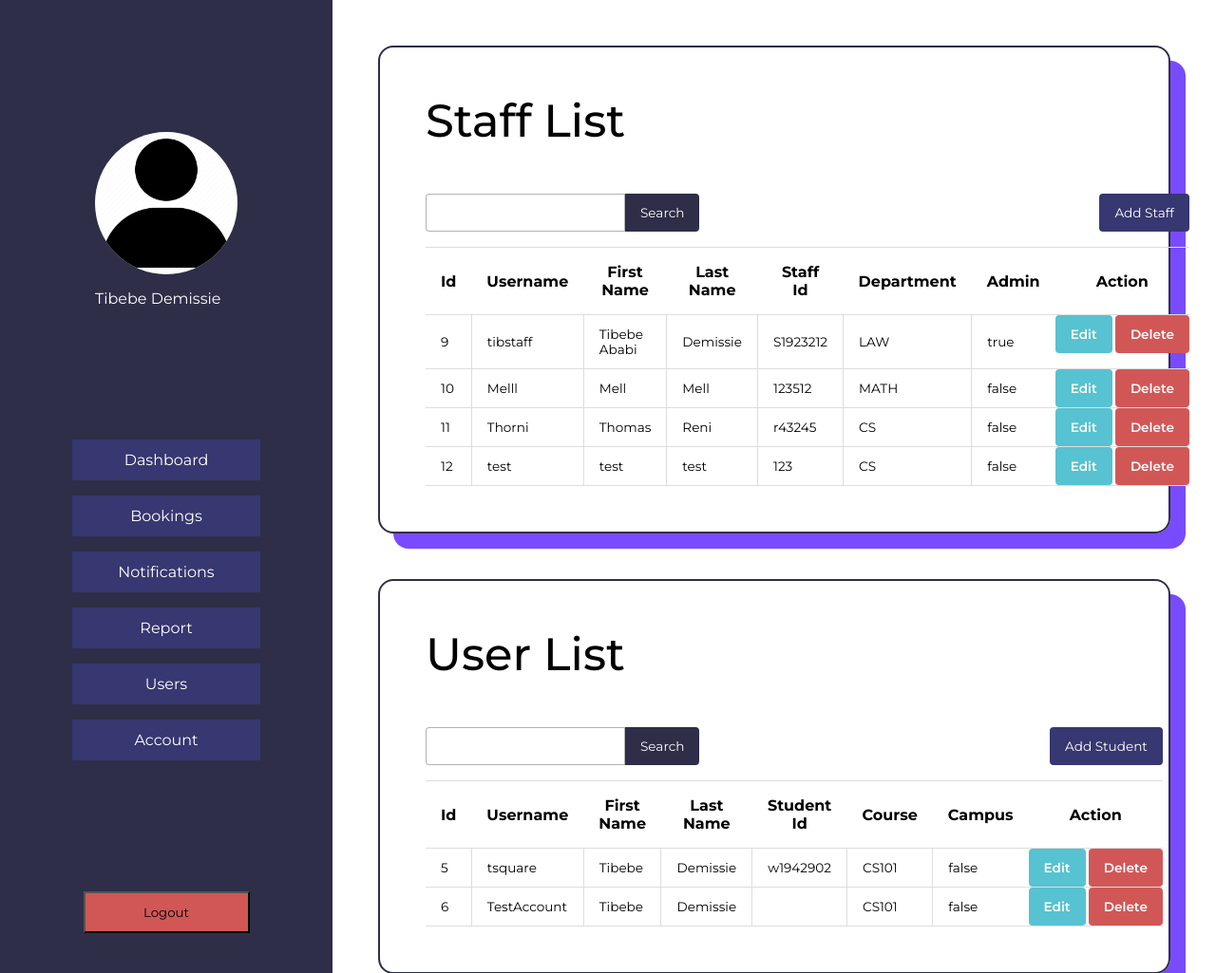
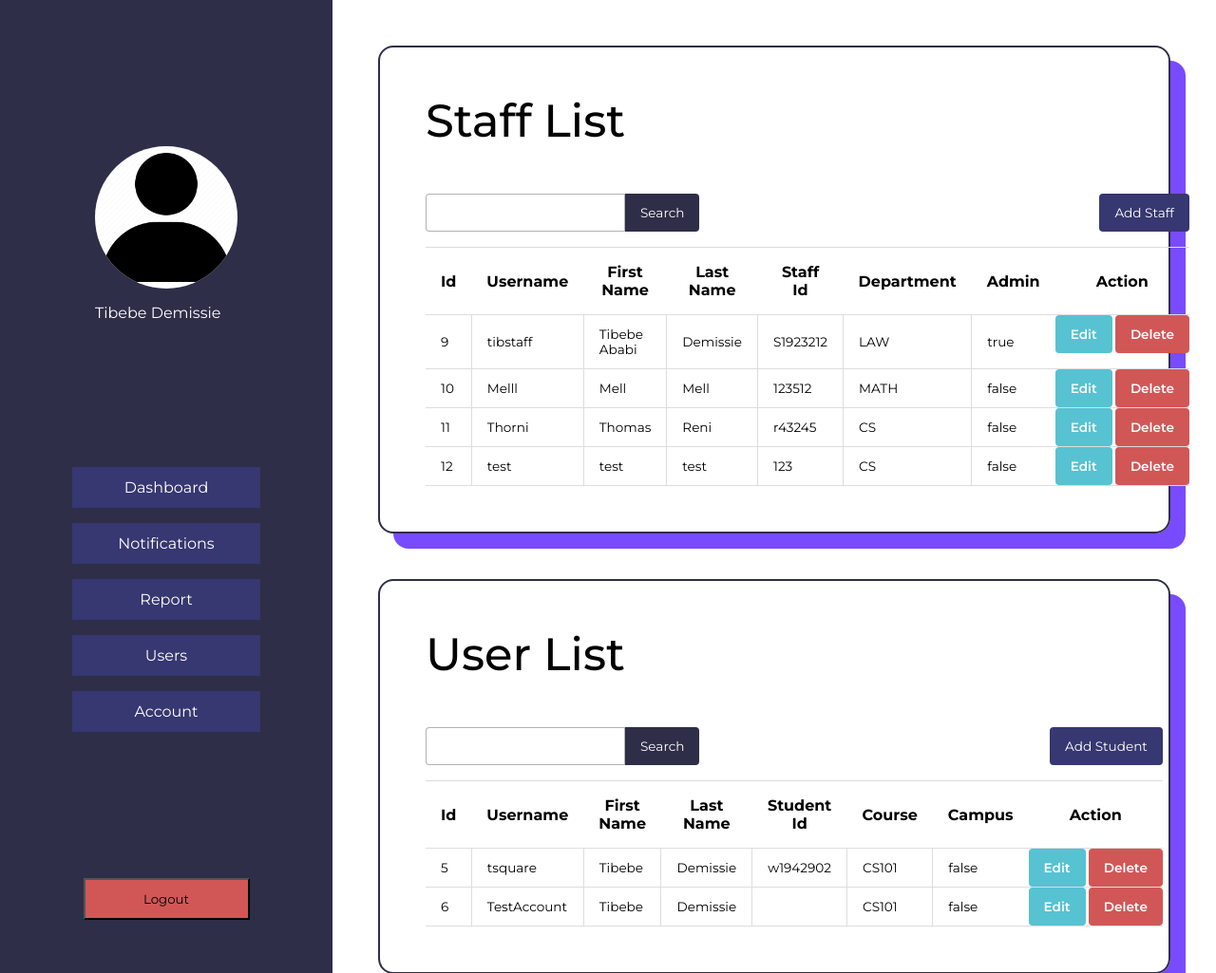
Before and after one commit to tib-source/5CS12_A-Ergon, a Django app: page /users in a window 1280 px wide. Shown: the top 1025 px of the page at 95% size. Run offline with Django 5.2, Linux system fonts and the light colour scheme; a user stored in the database is signed in; data comes from the database, SQL or seed files in the repository.

Commit message:
made sure only users can see bookings page

```diff
--- a/Bookings/templates/Bookings/base_main.html
+++ b/Bookings/templates/Bookings/base_main.html
@@ -29,7 +29,9 @@
         {% endif %}
         <div class="navigation__pages">
             <a href="/dashboard">Dashboard</a>
-            <a href="/bookings">Bookings</a>
+            {% if user.is_staff == 0 %}
+            <a href="/booking_history">Bookings</a>
+            {% endif %}
             <a href="/notifications">Notifications</a>
             {% if user.is_staff %}
             <a href="/report">Report</a>
```
